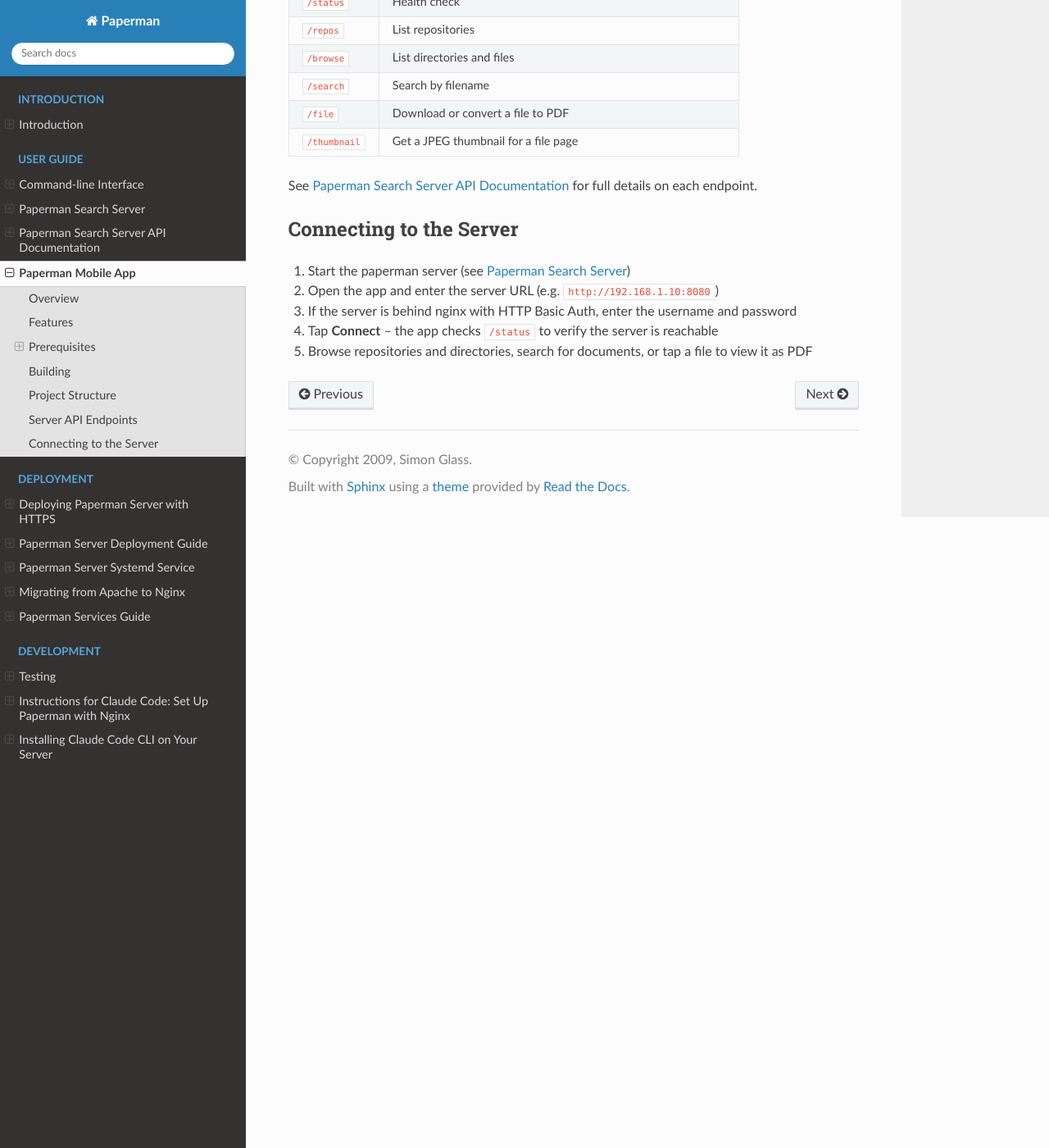
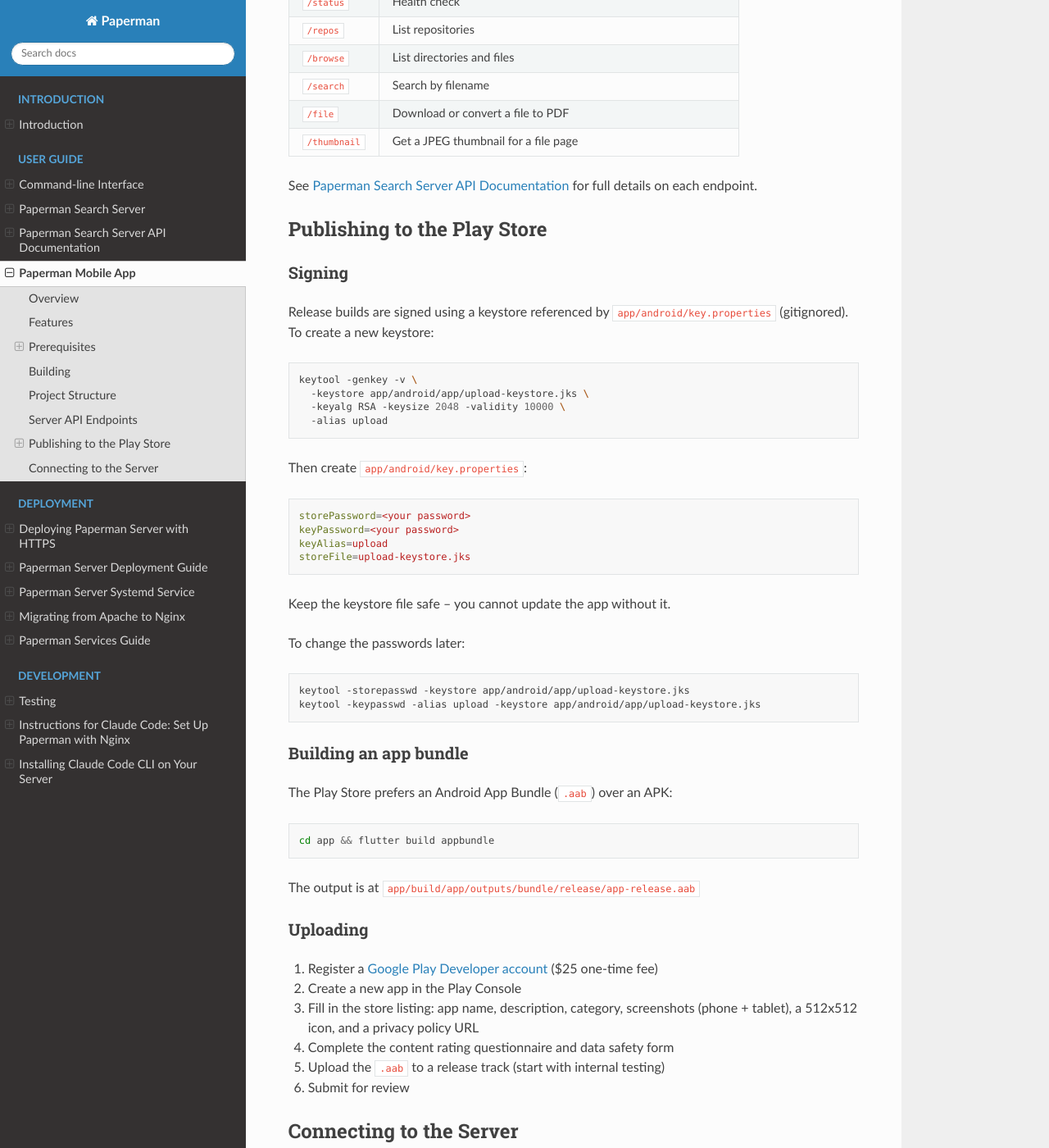
Before and after one commit to sjg20/paperman, a Sphinx documentation site: the page built from doc/app.rst, in a window 1280 px wide and 1400 px high, scrolled down 2339 px. Shown: the whole window at 82% size. Built offline with Sphinx 7.4.7 and the Read the Docs theme 3.1.0, drawn with Linux system fonts in a browser that asks for light colours.

Commit message:
app: Set up Play Store signing and application ID
Configure release signing using a keystore referenced by
key.properties (gitignored). Change the application ID from
com.paperman.paperman to com.sjg20.paperman and move the Kotlin
package directory to match.

Add a Play Store publishing section to the app documentation covering
keystore creation, app bundle building and uploading.

Co-developed-by: Claude Opus 4.6 <noreply@anthropic.com>

```diff
--- a/doc/app.rst
+++ b/doc/app.rst
@@ -135,6 +135,63 @@
 
 See :doc:`api` for full details on each endpoint.
 
+Publishing to the Play Store
+-----------------------------
+
+Signing
+~~~~~~~
+
+Release builds are signed using a keystore referenced by
+``app/android/key.properties`` (gitignored). To create a new keystore:
+
+.. code:: bash
+
+   keytool -genkey -v \
+     -keystore app/android/app/upload-keystore.jks \
+     -keyalg RSA -keysize 2048 -validity 10000 \
+     -alias upload
+
+Then create ``app/android/key.properties``:
+
+.. code:: ini
+
+   storePassword=<your password>
+   keyPassword=<your password>
+   keyAlias=upload
+   storeFile=upload-keystore.jks
+
+Keep the keystore file safe -- you cannot update the app without it.
+
+To change the passwords later:
+
+.. code:: bash
+
+   keytool -storepasswd -keystore app/android/app/upload-keystore.jks
+   keytool -keypasswd -alias upload -keystore app/android/app/upload-keystore.jks
+
+Building an app bundle
+~~~~~~~~~~~~~~~~~~~~~~
+
+The Play Store prefers an Android App Bundle (``.aab``) over an APK:
+
+.. code:: bash
+
+   cd app && flutter build appbundle
+
+The output is at ``app/build/app/outputs/bundle/release/app-release.aab``
+
+Uploading
+~~~~~~~~~
+
+1. Register a `Google Play Developer account
+   <https://play.google.com/console>`_ ($25 one-time fee)
+2. Create a new app in the Play Console
+3. Fill in the store listing: app name, description, category,
+   screenshots (phone + tablet), a 512x512 icon, and a privacy policy URL
+4. Complete the content rating questionnaire and data safety form
+5. Upload the ``.aab`` to a release track (start with internal testing)
+6. Submit for review
+
 Connecting to the Server
 ------------------------
 
```
Also changed, not shown: 3 other files.
